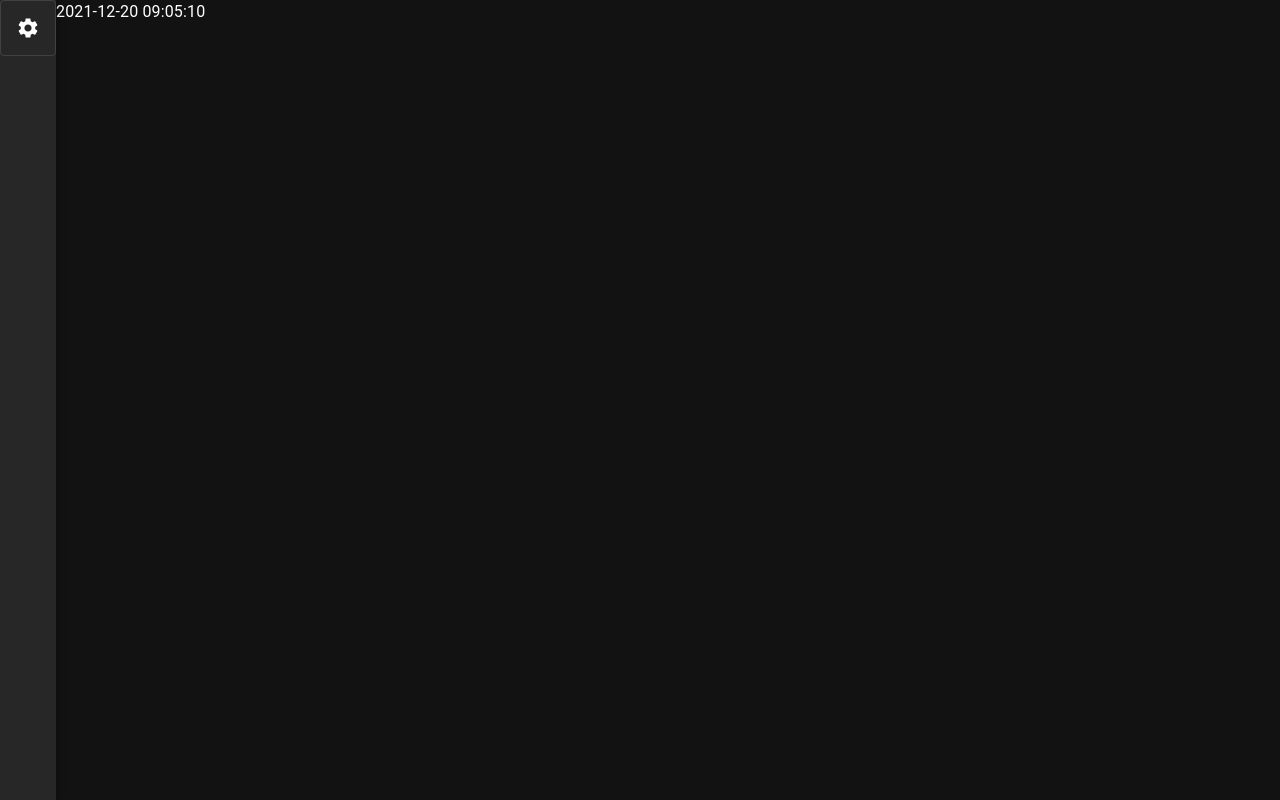
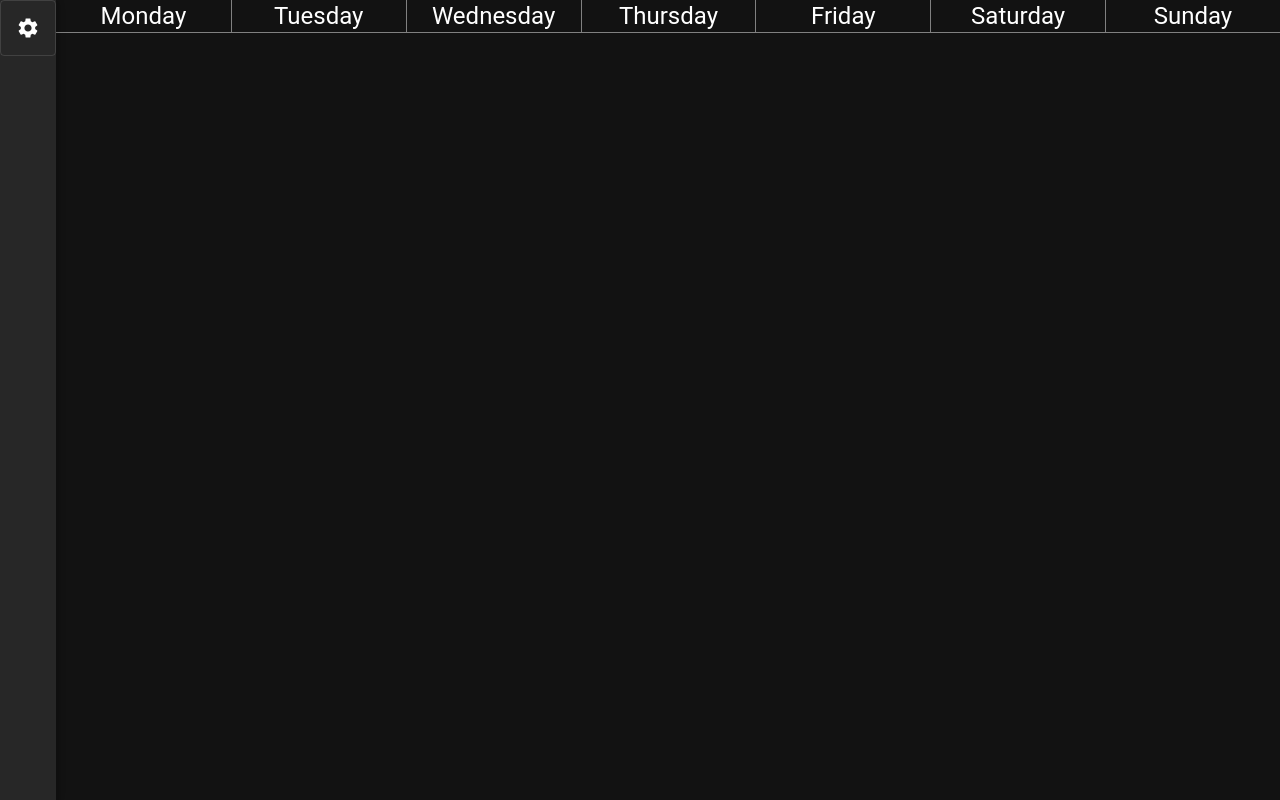
Before and after one commit to aaron-edwards/calendar-app, a React (Create React App) app in the folder packages/ui/: page / in a window 1280 px wide. Built offline with nearby package versions, Linux system fonts and the light colour scheme.

Commit message:
Adds Calendar days

```diff
--- /dev/null
+++ b/packages/ui/src/Calendar/Calendar.tsx
@@ -0,0 +1,41 @@
+import { Grid, Typography } from '@mui/material';
+import { addDays, differenceInCalendarDays, format, isEqual } from 'date-fns';
+import React from 'react';
+
+type Props = {
+  start: Date;
+  end: Date;
+};
+
+export function Calendar({ start, end }: Props) {
+  const columns = Math.min(7, differenceInCalendarDays(end, start));
+  return (
+    <Grid container columns={columns}>
+      {Array.from({ length: columns }, (_, index) => {
+        const day = addDays(start, index);
+        return (
+          <Grid
+            key={day.getTime()}
+            item
+            xs={1}
+            sx={{
+              borderBottom: '1px solid grey',
+              borderLeft: index > 0 ? '1px solid grey' : undefined,
+            }}
+          >
+            <Typography variant="h5" textAlign="center">
+              {format(day, 'EEEE')}
+            </Typography>
+          </Grid>
+        );
+      })}
+    </Grid>
+  );
+}
+
+export default React.memo(Calendar, (prevProps, newProps) => {
+  return (
+    isEqual(prevProps.start, newProps.start) &&
+    isEqual(prevProps.end, newProps.end)
+  );
+});
--- a/packages/ui/src/Calendar/CalendarContainer.tsx
+++ b/packages/ui/src/Calendar/CalendarContainer.tsx
@@ -1,14 +1,19 @@
-import { Box, Typography } from '@mui/material';
-import { format } from 'date-fns';
+import { Box } from '@mui/material';
+import { addWeeks, startOfWeek } from 'date-fns';
 import useTime from '../hooks/useTime';
+import Calendar from './Calendar';
 
-const UPDATE_TIME = 60_000;
+const UPDATE_TIME = 5_000;
+const WEEK_STARTS_ON = 1;
+const WEEKS_TO_DISPLAY = 5;
 
 export default function CalendarContainer() {
-  const time = useTime(UPDATE_TIME);
+  const currentTime = useTime(UPDATE_TIME);
+  const start = startOfWeek(currentTime, { weekStartsOn: WEEK_STARTS_ON });
+  const end = addWeeks(start, WEEKS_TO_DISPLAY);
   return (
     <Box sx={{ width: '100%', height: '100%' }}>
-      <Typography>{format(time, 'yyyy-MM-dd HH:mm:ss')}</Typography>
+      <Calendar start={start} end={end} />
     </Box>
   );
 }
```
Also changed, not shown: 1 other file (tests, documents, lock files or other folders).
